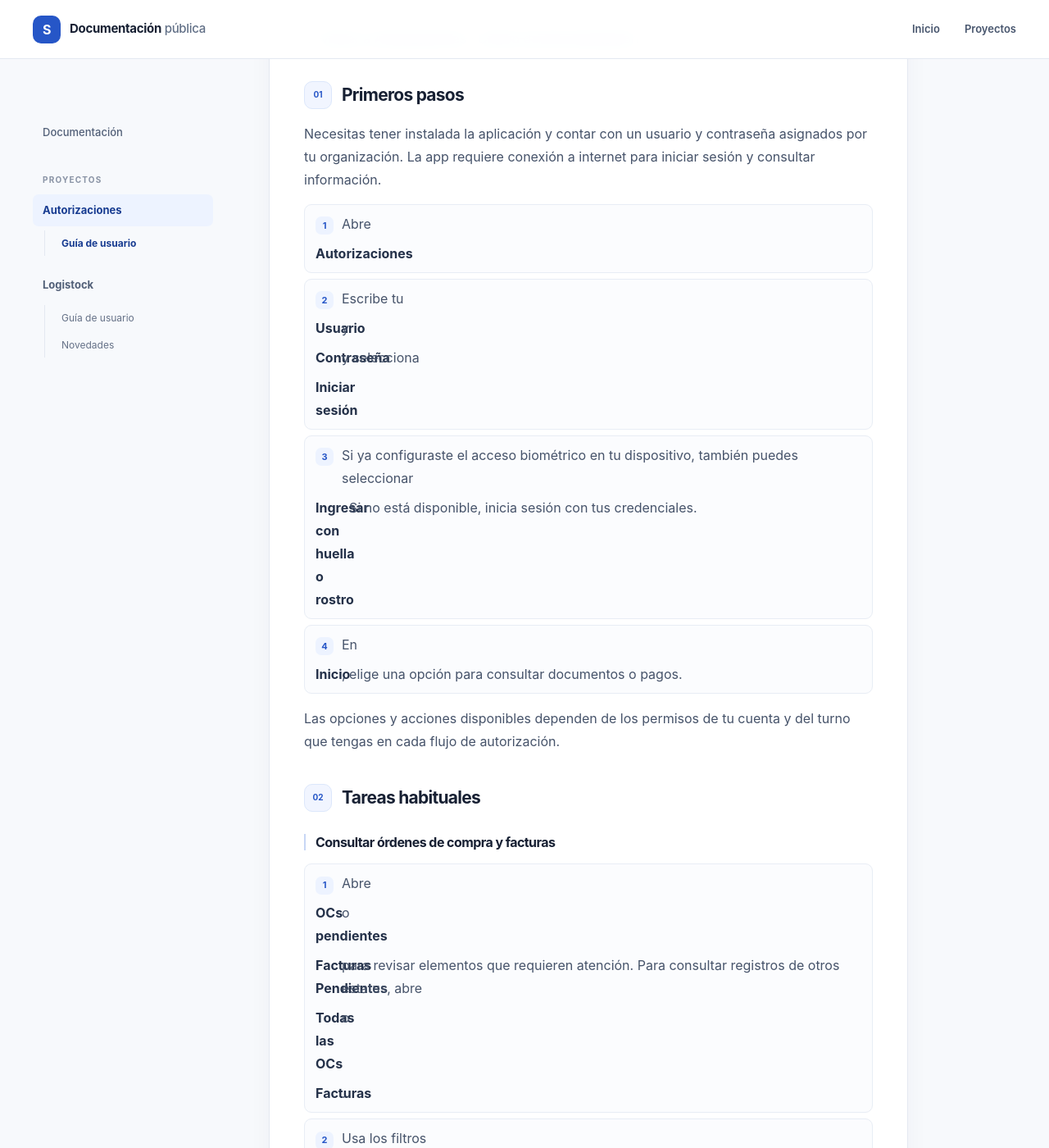
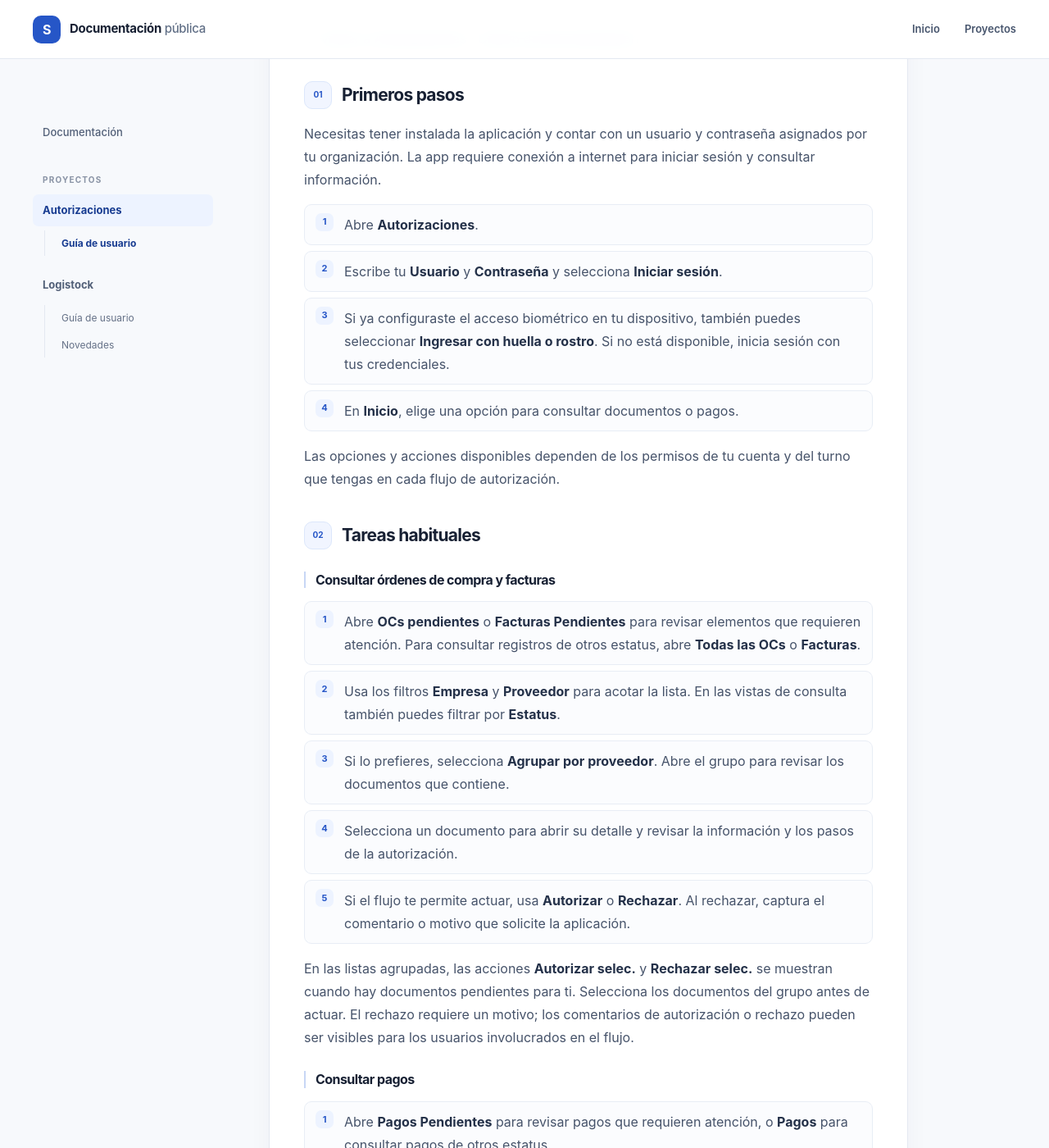
Before and after one commit to swaplicado/documentacion, a Jekyll site: the page built from projects/app-autorizaciones/para-usuarios.md, in a window 1280 px wide and 1400 px high, scrolled down 436 px. Shown: the whole window at 82% size. Built offline with Jekyll 4.4.1, drawn with Linux system fonts in a browser that asks for light colours.

Commit message:
Update site.css

```diff
--- a/assets/css/site.css
+++ b/assets/css/site.css
@@ -427,19 +427,20 @@ a:hover {
 }
 
 .content-guide .article ol > li {
-  display: grid;
+  position: relative;
+  display: block;
   margin: 0;
   border: 1px solid #e8edf5;
   border-radius: 9px;
   background: #fbfcfe;
-  padding: 9px 13px;
-  align-items: baseline;
-  grid-template-columns: 24px minmax(0, 1fr);
-  gap: 8px;
+  padding: 10px 13px 10px 48px;
   counter-increment: guide-step;
 }
 
 .content-guide .article ol > li::before {
+  position: absolute;
+  top: 10px;
+  left: 13px;
   display: grid;
   width: 22px;
   height: 22px;
```
